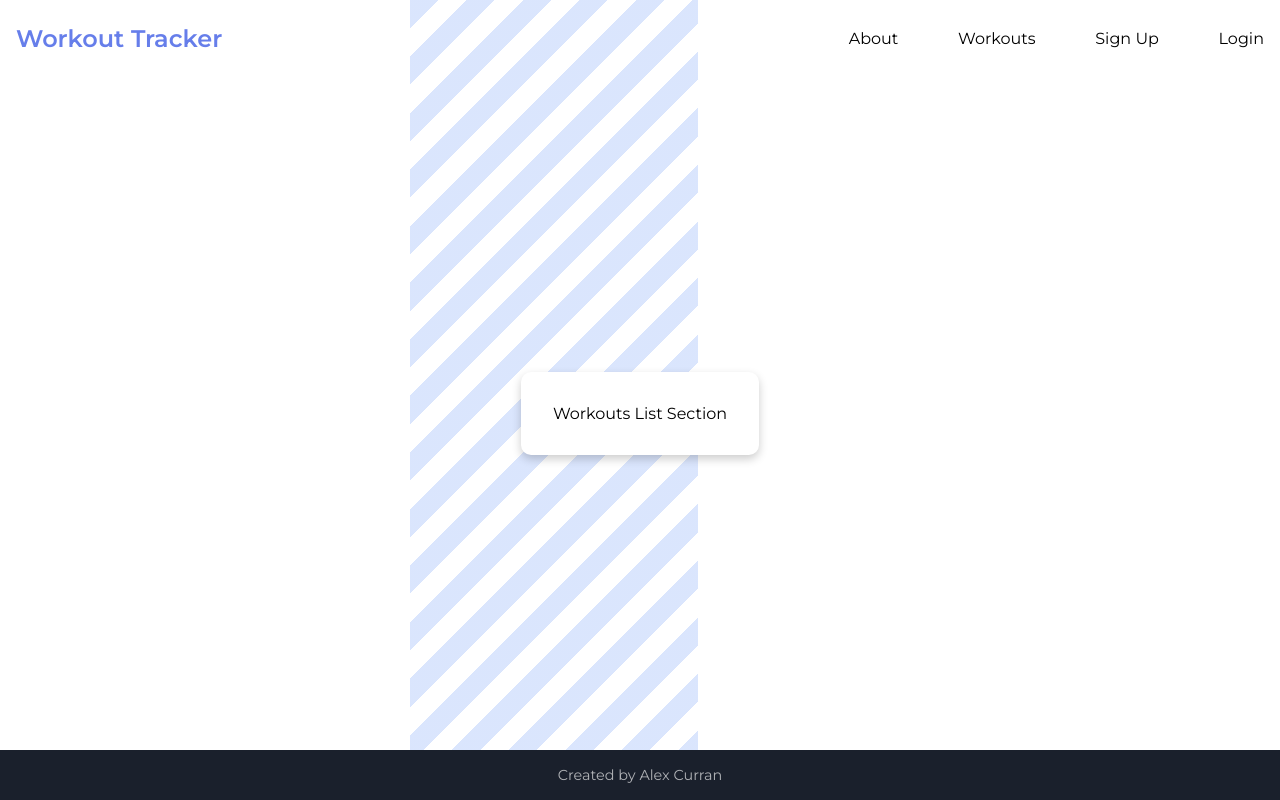
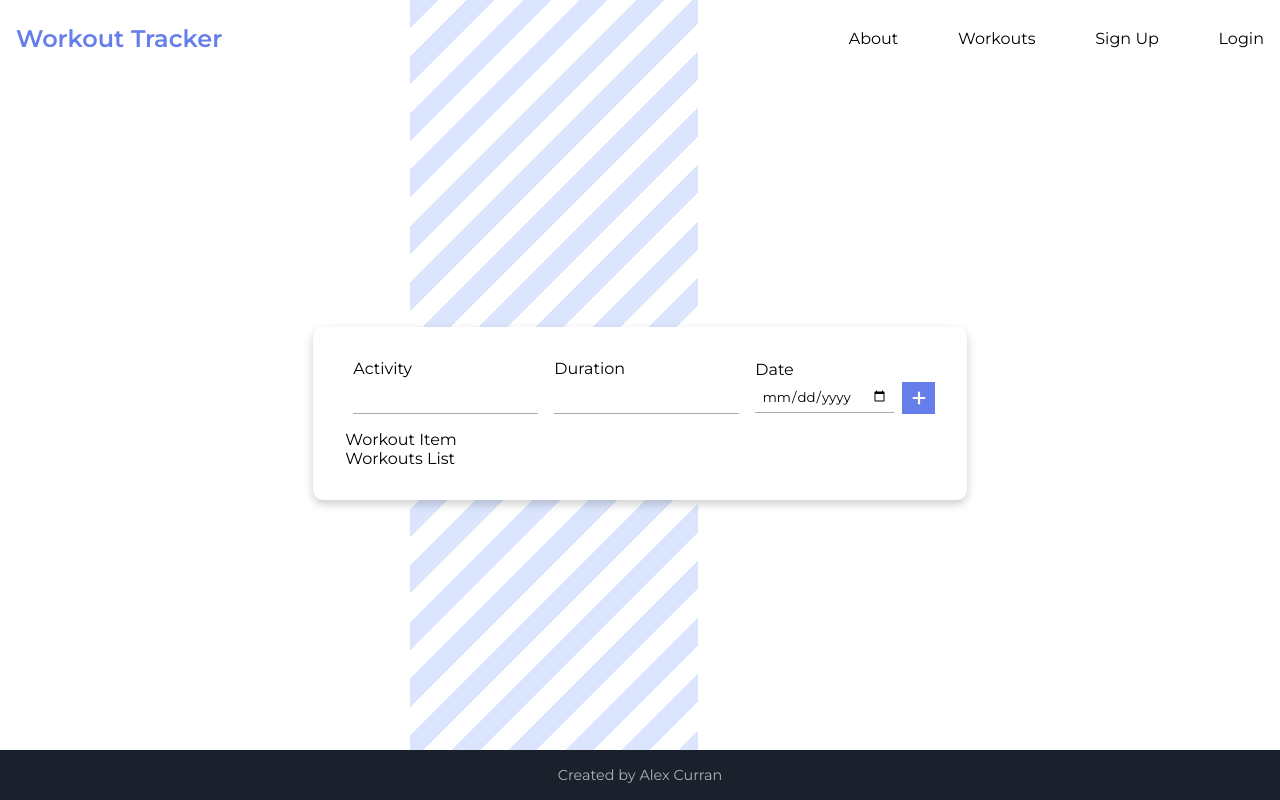
Before and after one commit to apcurran/workout-tracker-app, a React (Create React App) app in the folder client/: page /workouts in a window 1280 px wide. Built offline with nearby package versions, Linux system fonts and the light colour scheme.

Commit message:
Finished form content/layout

```diff
--- /dev/null
+++ b/client/src/components/WorkoutItem.js
@@ -0,0 +1,9 @@
+import React from 'react';
+
+export default function WorkoutItem() {
+    return (
+        <div>
+            Workout Item
+        </div>
+    )
+}
--- a/client/src/components/Workouts.js
+++ b/client/src/components/Workouts.js
@@ -1,10 +1,16 @@
 import React from 'react';
+import WorkoutsForm from "./WorkoutsForm";
+import WorkoutItem from "./WorkoutItem";
 import WorkoutsList from "./WorkoutsList";
 
 export default function Workouts() {
     return (
         <div className="workouts-grid-container">
-            <WorkoutsList />
+            <section className="workouts-section">
+                <WorkoutsForm />
+                <WorkoutItem />
+                <WorkoutsList />
+            </section>
             <div className="stripes"></div>
         </div>
     )
--- /dev/null
+++ b/client/src/components/WorkoutsForm.js
@@ -0,0 +1,25 @@
+import React from 'react';
+
+export default function WorkoutsForm() {
+    return (
+        <form className="workouts-form">
+            <div className="workouts-form__group">
+                <label htmlFor="" className="workouts-form__group__label">Activity</label>
+                <input type="text" className="workouts-form__group__input"/>
+            </div>
+            <div className="workouts-form__group">
+                <label htmlFor="" className="workouts-form__group__label">Duration</label>
+                <input type="text" className="workouts-form__group__input"/>
+            </div>
+            <div className="workouts-form__group">
+                <label htmlFor="" className="workouts-form__group__label">Date</label>
+                <input type="date" className="workouts-form__group__input input--date"/>
+            </div>
+            <button type="submit" className="workouts-form__submit">
+                <svg xmlns="http://www.w3.org/2000/svg" viewBox="0 0 24 24" width="26" height="26">
+                    <path class="icon-plus" d="M17 11a1 1 0 0 1 0 2h-4v4a1 1 0 0 1-2 0v-4H7a1 1 0 0 1 0-2h4V7a1 1 0 0 1 2 0v4h4z"/>
+                </svg>
+            </button>
+        </form>
+    )
+}
--- a/client/src/components/WorkoutsList.js
+++ b/client/src/components/WorkoutsList.js
@@ -3,7 +3,7 @@
 export default function WorkoutsList() {
     return (
         <section className="workouts-list">
-            Workouts List Section
+            Workouts List
         </section>
     )
 }
--- a/client/src/index.css
+++ b/client/src/index.css
@@ -9,7 +9,9 @@
   --light-purple: #a3bffa;
 }
 
-body {
+body,
+input,
+button {
   font-family: 'Montserrat', sans-serif;
 }
 
@@ -163,7 +165,7 @@
   grid-auto-rows: 1fr;
 }
 
-.workouts-list {
+.workouts-section {
   align-self: center;
 
   padding: 2rem;
@@ -189,3 +191,56 @@
   );
   opacity: .4;
 }
+
+.workouts-form {
+  display: flex;
+  align-items: center;
+  margin-bottom: 1rem;
+}
+
+.workouts-form__group {
+  display: flex;
+  flex-direction: column;
+  justify-content: center;
+
+  margin: 0 .5rem;
+}
+
+.workouts-form__group__label {
+  margin-bottom: .2rem;
+}
+
+.workouts-form__group__input {
+  padding: .5rem;
+  border: none;
+  border-bottom: 1px solid #aaa;
+}
+
+.input--date {
+  padding: .4rem;
+}
+
+.input--date::placeholder {
+  color: purple;
+}
+
+.workouts-form__submit {
+  align-self: flex-end;
+
+  display: flex;
+  justify-content: center;
+  align-items: center;
+
+  padding: .2rem;
+  border: none;
+  background-color: var(--dark-purple);
+  cursor: pointer;
+}
+
+.icon-plus {
+  fill: #fff;
+}
+
+.workouts-form__submit:hover {
+  opacity: .8;
+}
```
